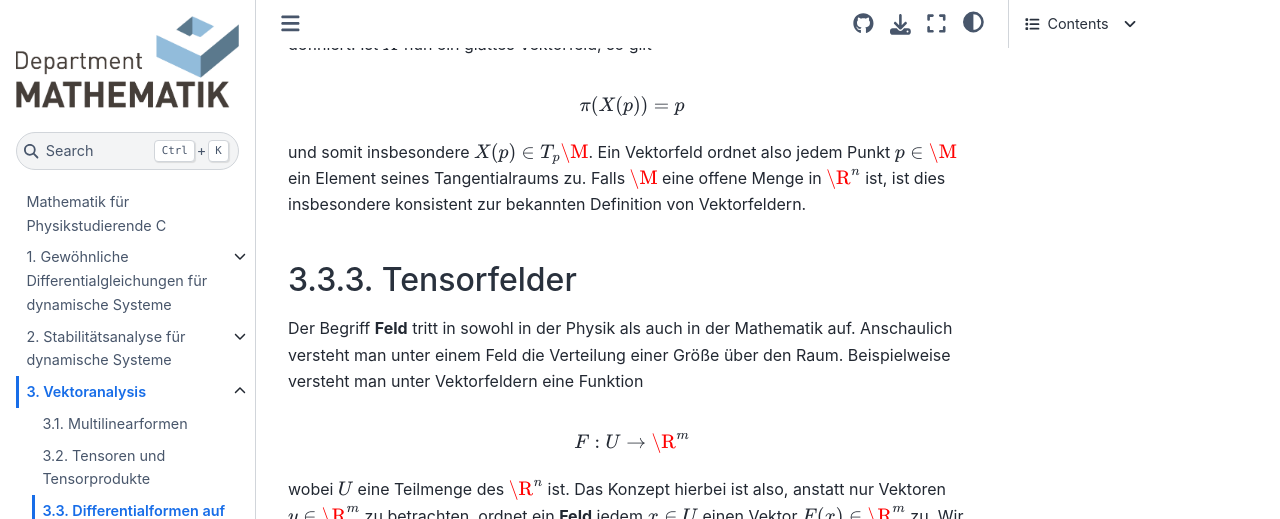
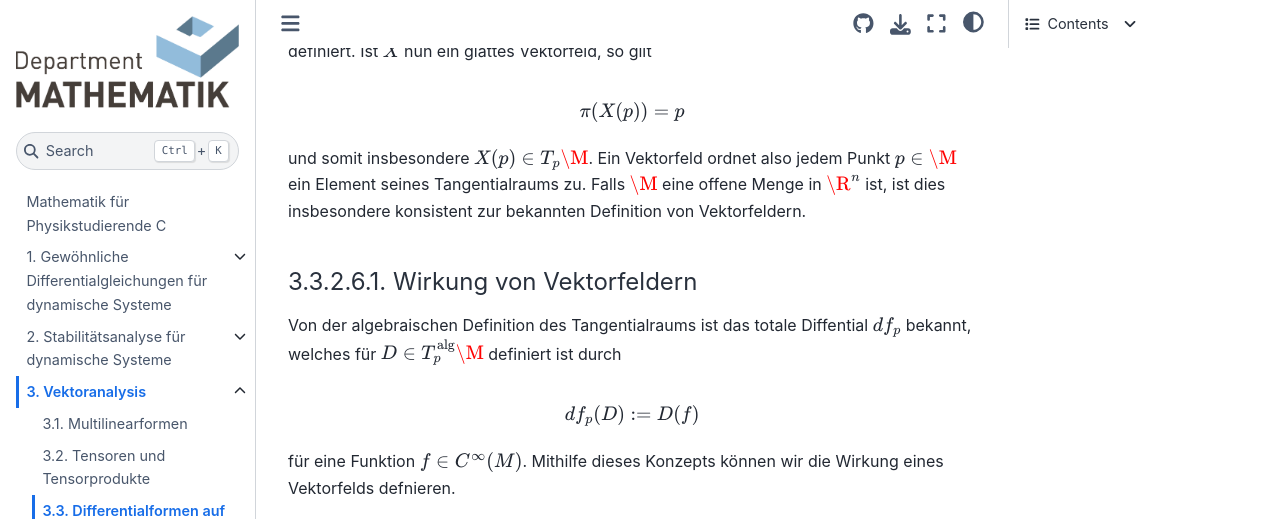
Before and after one commit to FAU-AMMN/MathPhysicsC, a Jupyter Book: the page built from vektoranalysis/diffformen.md, in a window 1280 px wide and 1400 px high, scrolled down 17809 px. Shown: the top 519 px of the window. Built offline with Jupyter Book 1.0.4 settings and Sphinx 7.4.7 and the Sphinx Book theme 1.1.4, drawn with Linux system fonts in a browser that asks for light colours; pages that are not in the unit, such as notebooks, are missing from menus; cross-references to code outside the pages are shown as plain code; some of the changed text lies outside the part shown; grey boxes are pictures that could not be loaded.

Commit message:
:fleur_de_lis: added some sections

`````diff
--- a/vektoranalysis/diffformen.md
+++ b/vektoranalysis/diffformen.md
@@ -691,8 +692,8 @@
 Ein wichtiges Element des Kotangentialraums ist das **totale Differential**, welches für jede Funktion $f\in\C^\infty(\M)$ definiert ist durch
 
 ```{math}
-df:(T_p^{\text{alg}}\M)\to\R\\
-D\mapsto df(D):= D(f).
+df_p:(T_p^{\text{alg}}\M)\to\R\\
+D\mapsto df_p(D):= D(f).
 ```
 
 Insbesondere können wir $df$ mit einer Funktion $C^\infty(M)$ identifizieren, was den Zusammenhang von $T^\ast_p$ als Bidualraum von
@@ -834,19 +835,21 @@
 Verallgemeinert betrachten führt diese Überlegung auf folgende Definition.
 
 ````{prf:definition}
-Es sei $\M$ eine glatte Mannigfaltigkeit und $E\overset{\pi}{\to}\M$ ein Vektorbündel. Eine glatte Abbildung
+Es sei $\M$ eine glatte Mannigfaltigkeit und $E\overset{\pi}{\to}\M$ ein Vektorbündel. Für $U\subset\M$ offen, heißt eine glatte Abbildung
 
 ```{math}
-\sigma: \M\to E
+\sigma: U\to E
 ```
 
-heißt **glatter Schnitt**, falls
+**lokaler glatter Schnitt**, falls
 
 ```{math}
 \pi(\sigma(p)) = p\quad\text{ für alle }p\in \M.
 ```
 
-Die Menge der glatten Schnitte wird mit $\gamma(E)$ bezeichnet.
+Die Menge der glatten Schnitte auf $U$ wird mit $\Gamma(E\rvert_U)$ bezeichnet. Für $U=\M$ heißt $\sigma$ **glatter Schnitt** und wir definieren
+$\Gamma(E\rvert):=\Gamma(E\rvert_\M)$.
+
 ````
 
 Für offenen Mengen im euklidischen kennen wir bereits den Begriff **Vektorfeld**, nämlich eine Funktion
@@ -883,27 +886,79 @@
 
 und somit insbesondere $X(p)\in T_p\M$. Ein Vektorfeld ordnet also jedem Punkt $p\in\M$ ein Element seines Tangentialraums zu. Falls $\M$ eine offene Menge in $\R^n$ ist, ist dies insbesondere konsistent zur bekannten Definition von Vektorfeldern.
 
-## Tensorfelder
+#### Wirkung von Vektorfeldern
 
-Der Begriff **Feld** tritt in sowohl in der Physik als auch in der Mathematik auf. Anschaulich versteht man unter einem Feld die Verteilung einer Größe über den Raum. Beispielweise versteht man unter Vektorfeldern eine Funktion
+Von der algebraischen Definition des Tangentialraums ist das totale Diffential $df_p$ bekannt, welches für $D\in T^{\text{alg}}_p\M$ definiert ist durch
 
 ```{math}
-F:U\to \R^m
+df_p(D):= D(f)
 ```
 
-wobei $U$ eine Teilmenge des $\R^n$ ist. Das Konzept hierbei ist also, anstatt nur Vektoren $y\in\R^m$ zu betrachten, ordnet ein **Feld** jedem $x\in U$ einen Vektor $F(x)\in\R^m$ zu. Wir wollen im Folgenden die Zielmenge $\R^m$ durch Tensorräume ersetzen. Zusätzlich, schränken wir uns nur auf glatte, d.h., unendlich oft differenzierbare Funktionen ein.
+für eine Funktion $f\in C^\infty(M)$. Mithilfe dieses Konzepts können wir die Wirkung eines Vektorfelds defnieren.
 
-````{prf:definition} Tensorfeld
-Es sei $V$ ein reeller $m$-dimensionaler Vektorraum und für $r,s \in \N_0$ sei $\{\tau_i\}_{i=1}^{m^{r+s}}$ eine Basis von $T^r_s(V)$.
-Für eine offenen Teilmenge $U\subset\R^n$ und Funktionen $w_{i}:U\to\R$ für $i=1,\ldots, n^{r+s}$ heißt die Abbildung
+````{definition} Wirkung
+Es sei $\M$ eine glatte Mannigfaltigkeit und $X\in\Gamma(T\M)$, die **Wirkung** von $X$ auf $C^\infty$ ist definiert durch
 
 ```{math}
-\mathcal{T}&:U\rightarrow T^r_s(V)\\
-\mathcal{T}(x)&:= \sum_{i=1}^{n^{r+s}} w_{i}(x) \tau_i
+X(\cdot):C^\infty(M)\to C^\infty(\M)\\
+f\mapsto [p\mapsto X(f)(p) := df_p(X)]
+```
+````
+
+#### Lokale Basis von Vektorfeldern
+
+Aus {ref}`sec:TPBasis` wissen wir bereits, dass wir für $p\in\M$ Tangentialvektoren $v\in T_p\M$ durch die Vektoren $\partial_{x^i}\rvert_p$ darstellen können. Im Kontext von Tangentialbündeln stellt sich auf natürliche Art die Frage, wie sich diese Vektoren verändern, wenn der Punkt $p$ variiert wird. Hierzu definieren wir folgende Abbildungen.
+
+````{prf:definition}
+Es sei $\M$ eine glatte $n$-dimesnionale Mannigfaltigkeit und $(U,\phi)$ eine Karte, dann definieren wir die lokalen Koordinatenfelder
+für $i=1,\ldots,n$ durch
+
+```{math}
+\partial_{x^{i}}&:\M\to\T\M\\
+\partial_{x^{i}}(p)&:= \partial_{x^{i}}\rvert_p
+```
+````
+
+Mithilfe dieser lokalen Koordiantenfelder können wir nun Vektorfelder lokal darstellen.
+
+````{prf:lemma}
+Es sei $\M$ eine glatte Mannigfaltigkeit und $(U,\phi)$ sei eine Karte, dann gilt für $X\in\Gamma(T\M\rvert_U)$ und die Koeffizientfunktionen $X^i:=X(\phi_i)\in C^\infty(U)$
+
+```{math}
+X = \sum_{i=1}^n X^i \partial_{x^{i}}.
+```
+````
+
+Aus dieser Darstellung folgt auch, dass lokal für eine Karte $(U,\phi)$ die Wirkung auf $f\in C^\infty(U)$ geschrieben werden kann als
+
+```{math}
+X(f) := \sum_{i=1}^n X^i \frac{\partial f}{\partial_{x^i}}.
 ```
 
-**Tensorfeld**. Gilt für alle Funktionen $w_{i}\in C^k(U)$ so nennt man $\mathcal{k}$ k-mal differenzierbar.
+#### Koordinatenwechsel
+
+Die Darstellung eines Vektorfeldes über einer glatten Mannigfaltigkeit $\M$ durch Basisvektoren gilt nur lokal für eine Karte $(U,\phi)$. Falls wir nun eine zweite Karte $(V,\psi)$ betrachten mit $U\cap V\neq\emptyset$ stellt sich also die Frage wie die Darstellungen zusammenhängen. Das folgende Lemma beschreibt die Transformationsregel die in diesem Fall gilt.
+
+````{prf:lemma}
+Es sei $\M$ eine glatte Mannigfaltigkeit und es seien $(U,\phi), (V,\psi)$ zwei Karten mit $U\cap V\neq \emptyset$, wobei
+$(\partial_{x^i})_{i=1}^n$ das Koordinatnfeld für $\phi$ und $(\partial_{y^i})_{i=1}^n$ das Koordinatenfeld für $\psi$ sei. Weiterhin sei Funktion
+
+```{math}
+D(\psi\circ\phi^{-1})(p)
+```
+die Jacobimatrix von $\psi\circ\phi^{-1}$ am Punkt $p\in U\cap V$. Dann gilt
+
+```{math}
+D(\psi\circ\phi^{-1})(p) X(\phi) = X(\psi).
+```
 ````
+
+### Tensorfelder
+
+## Differnitlaformen
+
+### Einsformen
+
 
 ## Differentialformen auf offenen Mengen
 
`````
Also changed, not shown: other parts of vektoranalysis/diffformen.md (+5 -4 lines).
